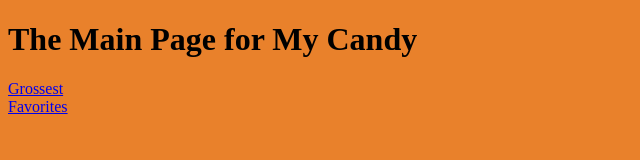
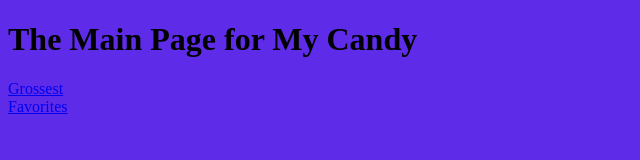
Before and after one commit to DunkFig/DuncansCandyWebsite, a plain HTML site: page index.html in a window 1280 px wide. Shown: the whole page, without its empty margins (0-640 px from the left). Drawn offline with Linux system fonts and the light colour scheme.

Commit message:
Update style.css

```diff
--- a/style.css
+++ b/style.css
@@ -1,3 +1,3 @@
 *{
-    background-color: rgb(233, 129, 43);
+    background-color: rgb(94, 43, 233);
 }
```
